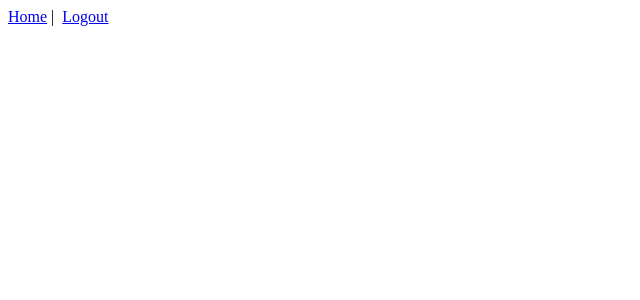
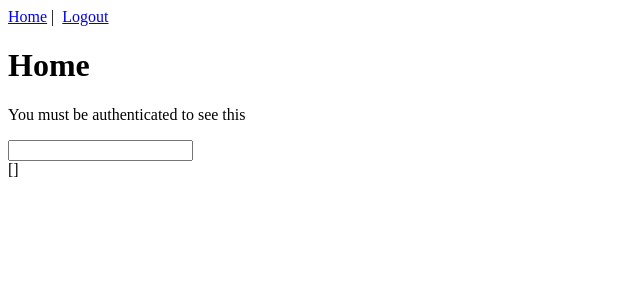
Before and after one commit to daughertyb/The-Layover, a Vue app in the folder vue/: page /get-all/landmarks in a window 1280 px wide. Shown: the top 300 px of the page, without its empty margins (0-640 px from the left). Built offline with nearby package versions, Linux system fonts and the light colour scheme; no server answers; sample sign-in values are in the browser's storage.

Commit message:
Update form Mohi

```diff
--- /dev/null
+++ b/vue/src/components/LandMarkHome.vue
@@ -0,0 +1,34 @@
+<template>
+    <div>
+        {{landmark}}
+
+
+
+
+    </div>
+
+</template>
+
+<script>
+import Landmark from "@/services/AuthService.js"
+export default {
+    data(){
+        return {
+            landmark: []
+        }
+    },
+
+
+
+created(){
+    Landmark.allLandmark().then(response => {
+        this.landmark = response.data;
+    })
+}
+}
+</script>
+
+
+<style>
+
+</style>
--- a/vue/src/router/index.js
+++ b/vue/src/router/index.js
@@ -5,6 +5,8 @@ import Login from '../views/Login.vue'
 import Logout from '../views/Logout.vue'
 import Register from '../views/Register.vue'
 import store from '../store/index'
+
+
 
 Vue.use(Router)
 
@@ -28,7 +30,19 @@ const router = new Router({
       meta: {
         requiresAuth: true
       }
+
+
     },
+    {
+      path: '/get-all/landmarks',
+      name: 'allLandmark',
+      component: Home,
+      meta: {
+        requiresAuth: true
+      }
+
+    },
+
     {
       path: "/login",
       name: "login",
--- a/vue/src/services/AuthService.js
+++ b/vue/src/services/AuthService.js
@@ -12,6 +12,10 @@ export default {
 
   register(user) {
     return http.post('/register', user)
+  },
+
+  allLandmark(){
+    return http.get('/get-all/landmarks')
   }
 
 }
--- a/vue/src/views/Home.vue
+++ b/vue/src/views/Home.vue
@@ -1,12 +1,31 @@
 <template>
   <div class="home">
+
+
     <h1>Home</h1>
     <p>You must be authenticated to see this</p>
+    <input type="text">
+
+    <Landmark-Home/>
+
+
   </div>
+
 </template>
 
 <script>
+import LandmarkHome from '../components/LandMarkHome'
+
 export default {
-  name: "home"
+  components: {
+    LandmarkHome
+  },
+  name: "home",
+
 };
 </script>
+
+<style>
+
+
+</style>
```
